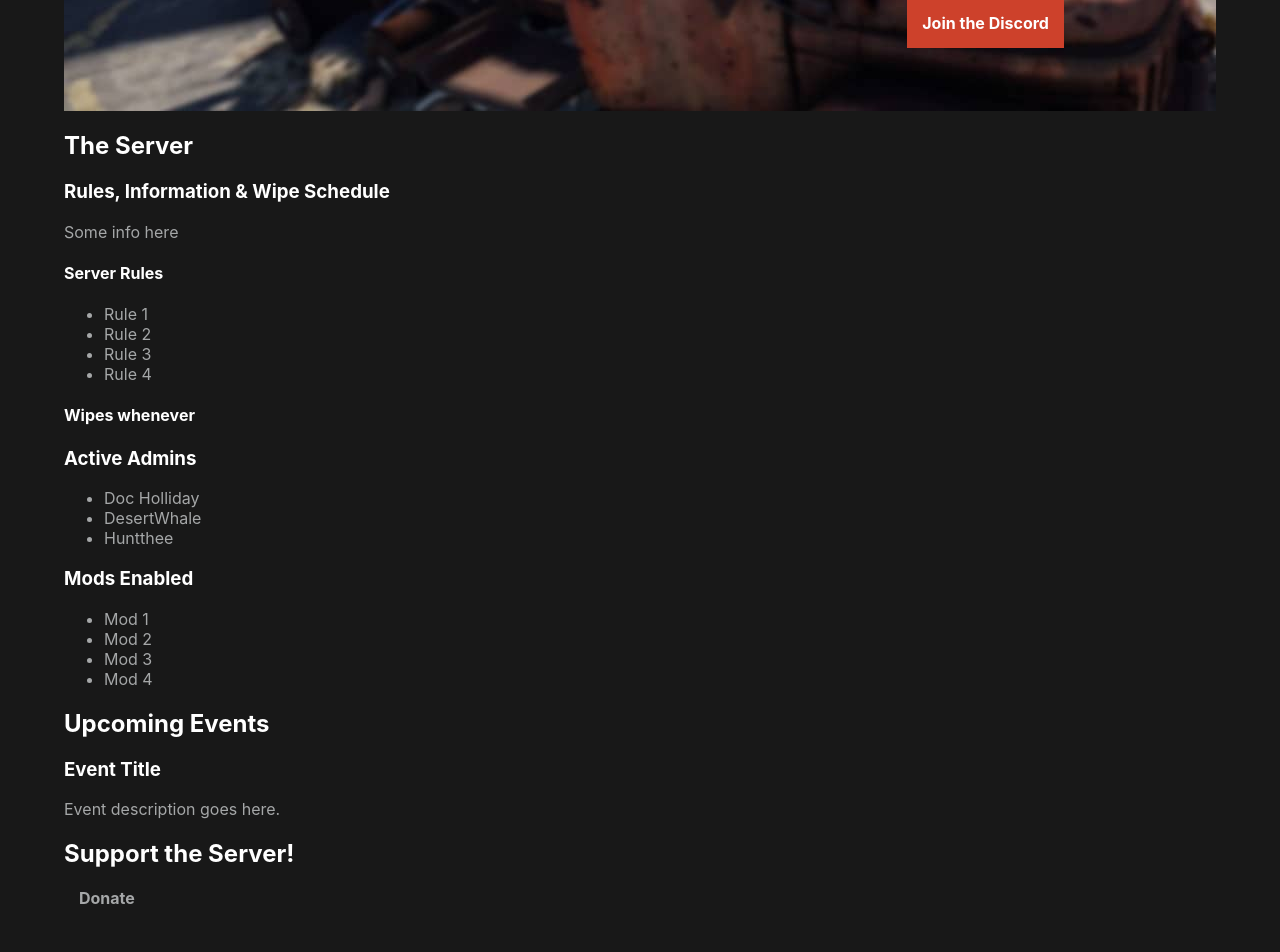
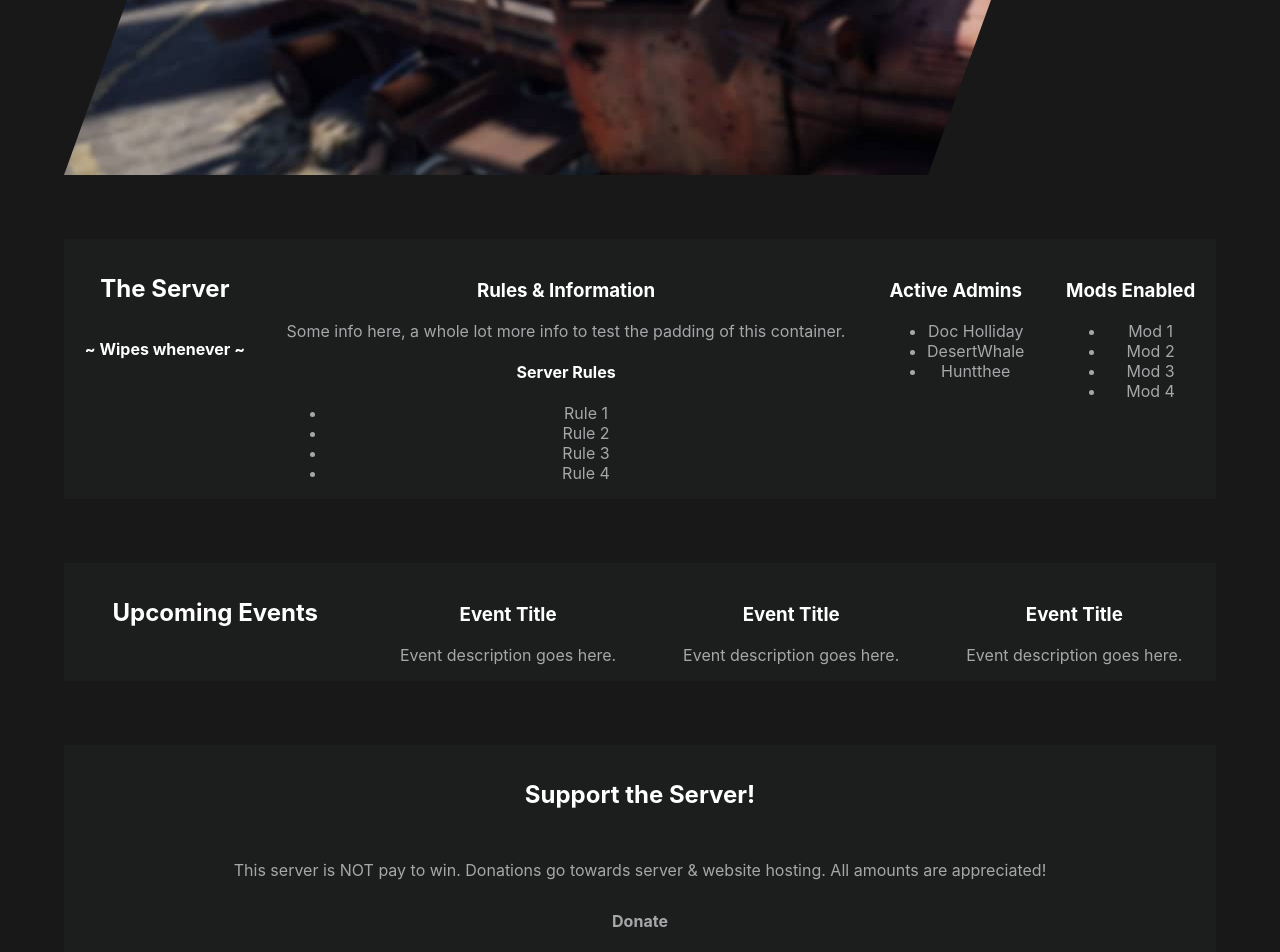
Before and after one commit to Huntthee/Docswonderland, a React (Create React App) app: page / in a window 1280 px wide. Shown: the part 760-1712 px from the top of the page. Before the commit the page ends 1683 px from the top, so only its background shows below. Built offline with nearby package versions, Linux system fonts and the light colour scheme.

Commit message:
completed work on styling, waiting for text content

```diff
--- /dev/null
+++ b/src/components/Donate/Donate.css
@@ -0,0 +1,14 @@
+#donate-section a {
+  margin-bottom: 2%;
+}
+
+#donate-section p {
+  padding: 0 2%;
+}
+
+@media screen and (min-width: 1000px) {
+  #donate-section {
+    flex-direction: column;
+    align-items: center;
+  }
+}
--- a/src/components/Donate/Donate.js
+++ b/src/components/Donate/Donate.js
@@ -1,11 +1,13 @@
 import React from 'react';
+import './Donate.css';
 
 class Donate extends React.Component {
   render() {
     return (
       <section id="donate-section">
         <h2>Support the Server!</h2>
-        <a href="#">Donate</a>
+        <p>This server is NOT pay to win. Donations go towards server & website hosting. All amounts are appreciated!</p>
+        <a href="https://www.paypal.me/DocH0lliday" target="_blank" rel="noreferrer">Donate</a>
       </section>
     )
   }
--- a/src/components/Events/Events.js
+++ b/src/components/Events/Events.js
@@ -4,7 +4,17 @@ class Events extends React.Component {
   render() {
     return (
       <section id="events-section">
-        <h2>Upcoming Events</h2>
+        <article>
+          <h2>Upcoming Events</h2>
+        </article>
+        <article>
+          <h3>Event Title</h3>
+          <p>Event description goes here.</p>
+        </article>
+        <article>
+          <h3>Event Title</h3>
+          <p>Event description goes here.</p>
+        </article>
         <article>
           <h3>Event Title</h3>
           <p>Event description goes here.</p>
--- a/src/components/Header/Header.css
+++ b/src/components/Header/Header.css
@@ -7,7 +7,7 @@ header {
 
   width: 100%;
 
-  z-index: 10;
+  z-index: 100;
 
   background: #1c1e1e;
 }
@@ -33,7 +33,7 @@ header {
 }
 
 #navigation li a {
-  padding: 0px;
+  padding: 10px 3px;
 }
 
 
--- a/src/components/Hero/Hero.css
+++ b/src/components/Hero/Hero.css
@@ -8,10 +8,14 @@
 
 #hero-section img {
   position: absolute;
-  z-index: -10;
+  z-index: 10;
 
   align-self: center;
   opacity: 50%;
+}
+
+#hero-section h2 {
+  z-index: 20;
 }
 
 #hero-section a {
@@ -25,6 +29,9 @@
   #hero-section {
     width: 90%;
     align-items: center;
+
+    background: url('../Images/rust-truck-full-edit.jpg');
+    clip-path: polygon(25% 0%, 100% 0%, 75% 100%, 0% 100%);
   }
 
   #hero-section img {
@@ -46,7 +53,8 @@
 
     text-decoration: none;
 
-    top: 50%;
+    position: absolute;
+    top: 60%;
     left: 30%;
   }
 }
--- a/src/components/Hero/Hero.js
+++ b/src/components/Hero/Hero.js
@@ -5,9 +5,9 @@ class Hero extends React.Component {
   render() {
     return (
       <section id="hero-section">
-        <img src="../Images/rust-logo.svg"/>
+        <img src="../Images/rust-logo.svg" alt="Logo for the survival game, Rust." id="mobile-logo"/>
         <h2>A lightly modded Rust server</h2>
-        <a href="#">Join the Discord</a>
+        <a href="https://discord.gg/wVAz49ruAf" target="_blank" rel="noreferrer">Join the Discord</a>
       </section>
     )
   }
--- /dev/null
+++ b/src/components/Info/Info.css
@@ -0,0 +1,3 @@
+#info-section {
+  text-align: center;
+}
--- a/src/components/Info/Info.js
+++ b/src/components/Info/Info.js
@@ -1,13 +1,18 @@
 import React from 'react';
+import './Info.css';
 
 class Info extends React.Component {
   render() {
     return (
       <section id="info-section">
-        <h2>The Server</h2>
         <article>
-          <h3>Rules, Information & Wipe Schedule</h3>
-          <p>Some info here</p>
+          <h2>The Server</h2>
+          <h4>~ Wipes whenever ~</h4>
+        </article>
+
+        <article>
+          <h3>Rules & Information</h3>
+          <p>Some info here, a whole lot more info to test the padding of this container.</p>
           <h4>Server Rules</h4>
           <ul>
             <li>Rule 1</li>
@@ -15,8 +20,8 @@ class Info extends React.Component {
             <li>Rule 3</li>
             <li>Rule 4</li>
           </ul>
-          <h4>Wipes whenever</h4>
         </article>
+
         <article>
           <h3>Active Admins</h3>
           <ul>
@@ -25,6 +30,7 @@ class Info extends React.Component {
             <li>Huntthee</li>
           </ul>
         </article>
+
         <article>
           <h3>Mods Enabled</h3>
           <ul>
--- a/src/index.css
+++ b/src/index.css
@@ -44,7 +44,15 @@ a:hover {
 }
 
 section {
-  margin: 0 5%;
+  margin: 5% 5%;
+
+  display: flex;
+  flex-direction: column;
+  justify-content: center;
+  align-items: center;
+  text-align: center;
+
+  background: var(--light);
 }
 
 code {
@@ -53,7 +61,16 @@ code {
 }
 
 @media screen and (min-width: 1000px) {
-  #hero-section {
-    background: url('./components/Images/rust-truck-full-edit.jpg') no-repeat;
+  section {
+    flex-direction: row;
+    align-items: baseline;
+  }
+
+  section h2 {
+    padding: 15px;
+  }
+
+  article {
+    margin: 0 auto;
   }
 }
```
Also changed, not shown: 1 other file (tests, documents, lock files or other folders).
